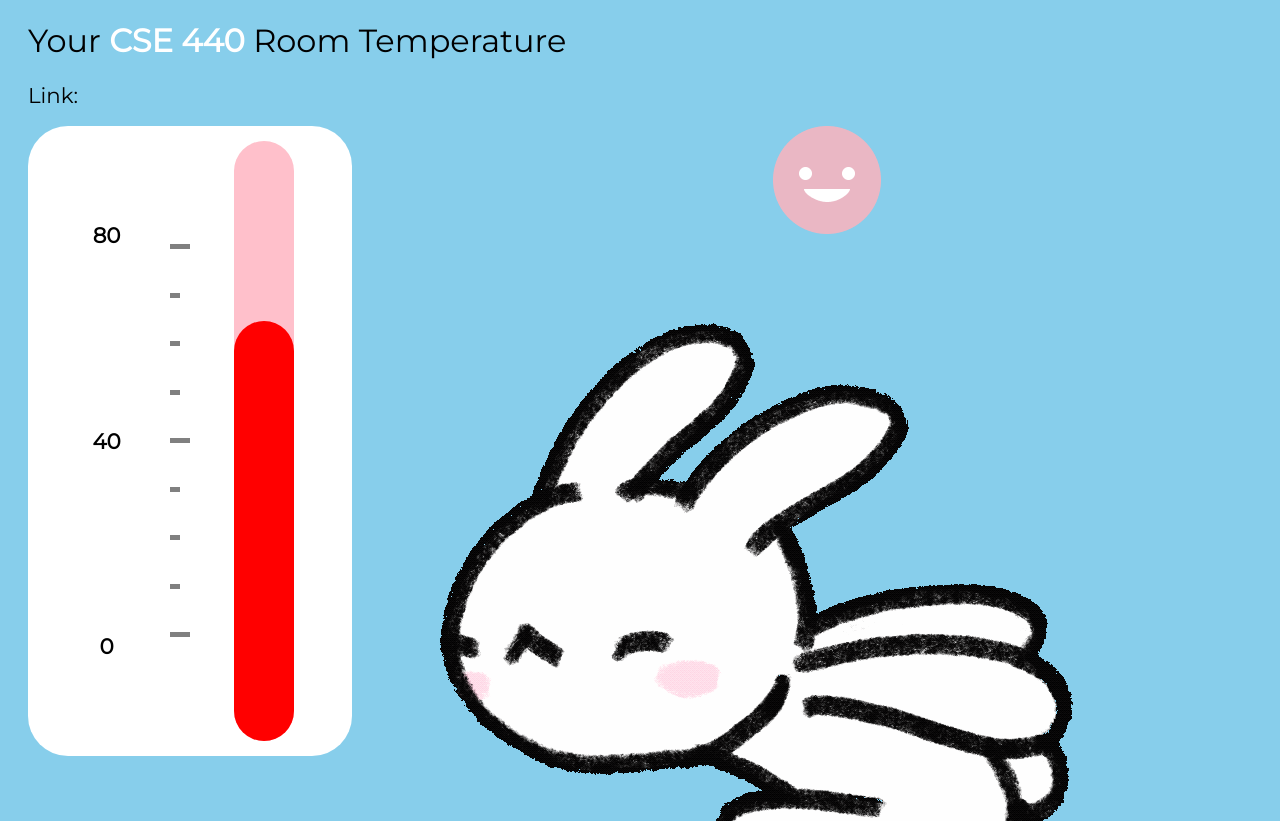
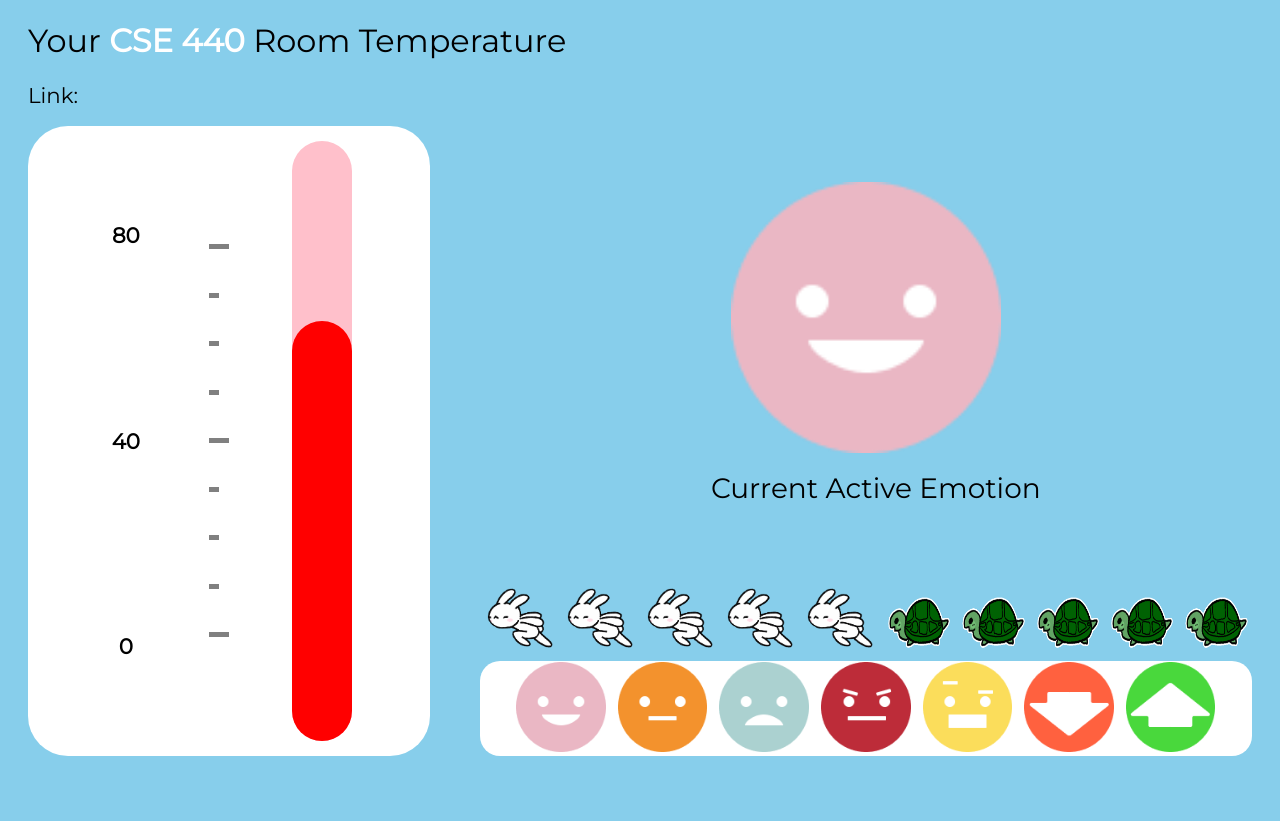
Before and after one commit to arthurjl/room-temperature, a Flask app: template templates/studentview.html in a window 1280 px wide. Shown: the top 821 px of the page. After the commit the page ends 756 px from the top, so only its background shows below. Run offline with Flask 2, Linux system fonts and the light colour scheme; the template is opened without the code that fills it, so the values that code supplies are empty; some libraries are stand-ins or nearby versions.

Commit message:
bigger face

```diff
--- a/static/css/student.css
+++ b/static/css/student.css
@@ -149,15 +149,21 @@ button{
   flex-grow: 1;
   justify-content: center;
   align-items: center;
+  flex-direction: column;
 }
 
-.big-face {
-  /* background-color: black; */
+/* .big-face {
+  background-color: black;
+  width: 50%;
+  height: %;
+} */
+
+#biggest-face {
+  /* height: auto;
+  max-width: 300%; */
+  width: 35%;
 }
 
-#biggest-face {
-  height: auto;
-  max-width: 200%;
 .the-zoo {
   display: flex;
   margin-left: 50px;
--- a/static/scripts/studentview.js
+++ b/static/scripts/studentview.js
@@ -11,7 +11,7 @@
     const interval = setInterval(function() {
       udpateTherm1("#happy_button")
       updateBigFace()
-    }, 1000);
+    }, 500);
 
     qs("#happy_button").addEventListener("click", () => postToEmotions("#happy_button"));
     qs("#sad_button").addEventListener("click", () => postToEmotions("#sad_button"));
--- a/templates/studentview.html
+++ b/templates/studentview.html
@@ -45,9 +45,10 @@
       </div>
       <div class="status">
         <div class="big-face-container">
-          <div class="big-face">
+          <!-- <div class="big-face"> -->
             <img src="/static/images/happy.png" id="biggest-face">
-          </div>
+          <!-- </div> -->
+            <h1 style="font-size:28px">Current Active Emotion</h1>
         </div>
 
         <div class="the-zoo">
```
Also changed, not shown: temperature.db.
